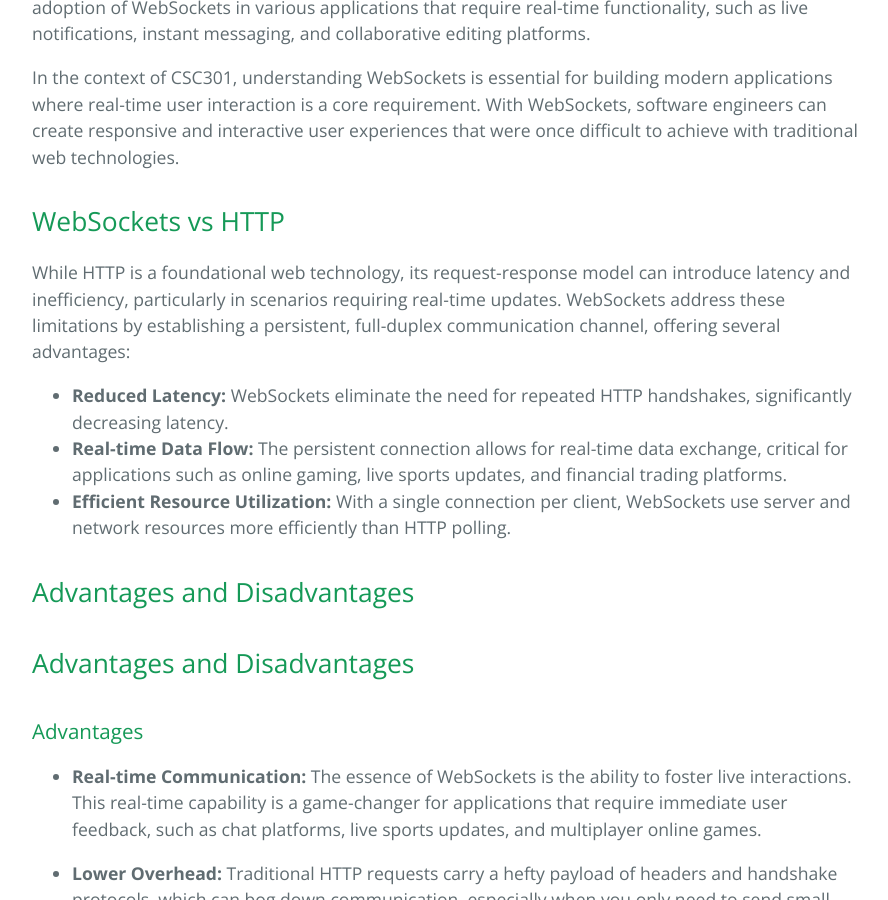
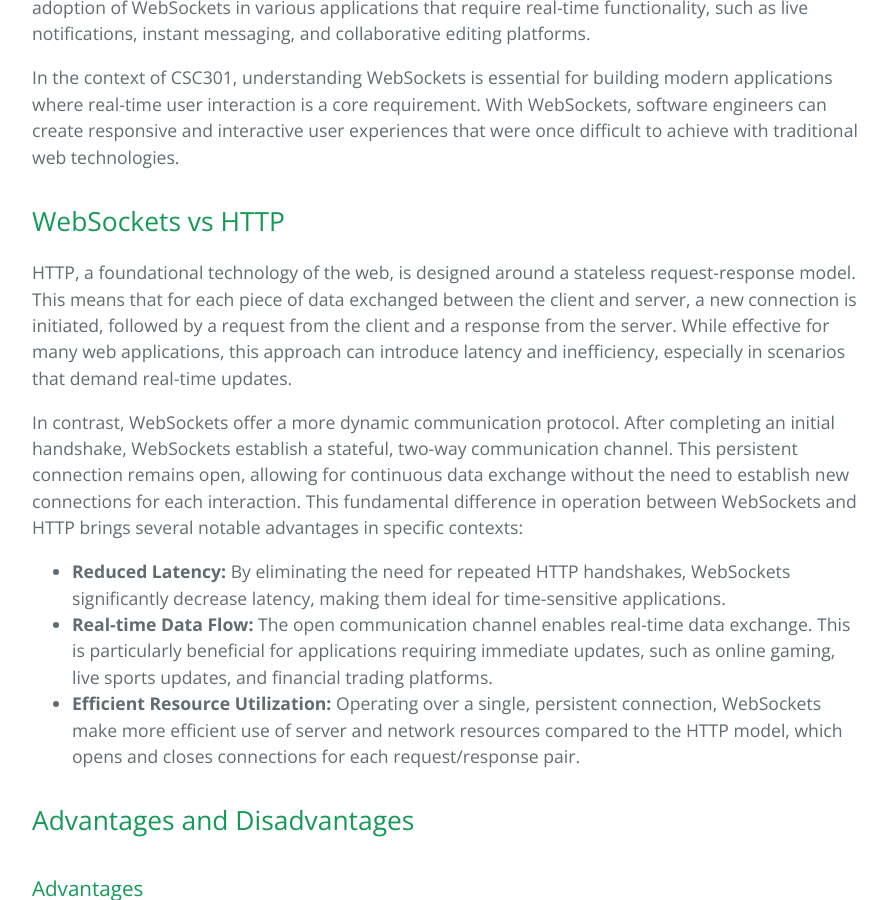
Before and after one commit to learning-software-engineering/learning-software-engineering.github.io, a Jekyll site: the page built from Topics/Tech_Stacks/Web-Sockets.md, in a window 1280 px wide and 900 px high, scrolled down 1948 px. Shown: the whole window, without its empty margins (192-1080 px from the left). Built offline with Jekyll 4.4.1, drawn with Linux system fonts in a browser that asks for light colours; our own code applies the rules of GitHub Pages for plain Markdown files.

Commit message:
Update Web-Sockets.md
Fixed Review

```diff
--- a/Topics/Tech_Stacks/Web-Sockets.md
+++ b/Topics/Tech_Stacks/Web-Sockets.md
@@ -33,13 +33,14 @@ WebSockets are particularly adept at handling use cases where the server needs t
 In the context of CSC301, understanding WebSockets is essential for building modern applications where real-time user interaction is a core requirement. With WebSockets, software engineers can create responsive and interactive user experiences that were once difficult to achieve with traditional web technologies.
 
 ## WebSockets vs HTTP
-While HTTP is a foundational web technology, its request-response model can introduce latency and inefficiency, particularly in scenarios requiring real-time updates. WebSockets address these limitations by establishing a persistent, full-duplex communication channel, offering several advantages:
+HTTP, a foundational technology of the web, is designed around a stateless request-response model. This means that for each piece of data exchanged between the client and server, a new connection is initiated, followed by a request from the client and a response from the server. While effective for many web applications, this approach can introduce latency and inefficiency, especially in scenarios that demand real-time updates.
 
-- **Reduced Latency:** WebSockets eliminate the need for repeated HTTP handshakes, significantly decreasing latency.
-- **Real-time Data Flow:** The persistent connection allows for real-time data exchange, critical for applications such as online gaming, live sports updates, and financial trading platforms.
-- **Efficient Resource Utilization:** With a single connection per client, WebSockets use server and network resources more efficiently than HTTP polling.
+In contrast, WebSockets offer a more dynamic communication protocol. After completing an initial handshake, WebSockets establish a stateful, two-way communication channel. This persistent connection remains open, allowing for continuous data exchange without the need to establish new connections for each interaction. This fundamental difference in operation between WebSockets and HTTP brings several notable advantages in specific contexts:
 
-## Advantages and Disadvantages
+- **Reduced Latency:** By eliminating the need for repeated HTTP handshakes, WebSockets significantly decrease latency, making them ideal for time-sensitive applications.
+- **Real-time Data Flow:** The open communication channel enables real-time data exchange. This is particularly beneficial for applications requiring immediate updates, such as online gaming, live sports updates, and financial trading platforms.
+- **Efficient Resource Utilization:** Operating over a single, persistent connection, WebSockets make more efficient use of server and network resources compared to the HTTP model, which opens and closes connections for each request/response pair.
+
 ## Advantages and Disadvantages
 
 ### Advantages
```
